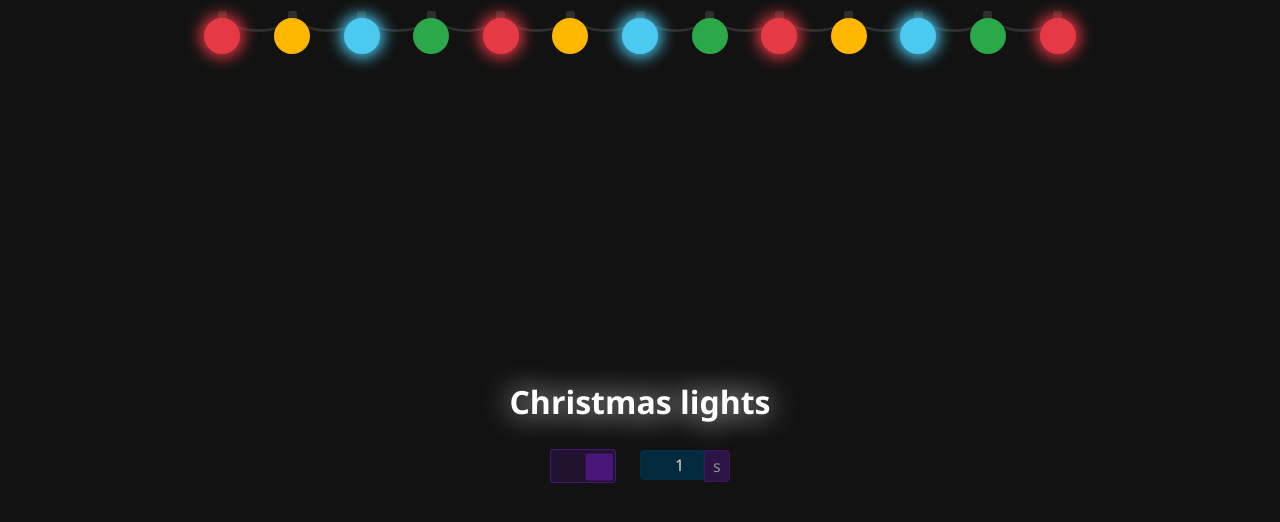
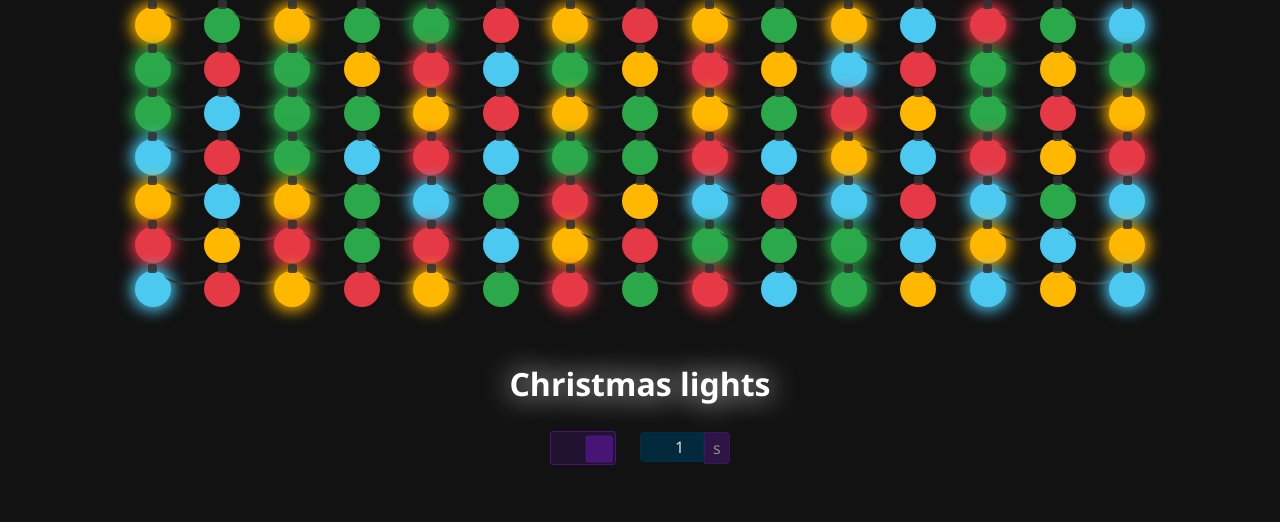
Before and after one commit to shikitsun/tier-1-svelte, a SvelteKit app: page /christmas-lights in a window 1280 px wide. Shown: the top 522 px of the page. Built offline with nearby package versions, Linux system fonts and the light colour scheme.

Commit message:
generate bulb rows with setted color, size & id

```diff
--- a/src/routes/christmas-lights/+page.svelte
+++ b/src/routes/christmas-lights/+page.svelte
@@ -1,5 +1,6 @@
 <script context="module">
   export const onlyNumber = /\d*/;
+  export const TOP = Symbol('top');
 </script>
 
 <script>
@@ -17,14 +18,32 @@
    */
   const elementWidth = ropePartLength + bulbWidth;
 
+  /**
+   * @typedef Bulb
+   * @property {string} id identity of bulb (uuid4)
+   * @property {number} size size of bulb (width x height in one value)
+   * @property {string} color color of bulb (hex, rgb or rgba)
+   */
+
+  /**
+   * @typedef {Row<Bulb>} BulbRow
+   */
+
+  /**
+   * @typedef {Array<T> & {[TOP]: number}} Row
+   * @template T
+   */
+
   let ropeWidth = 0;
 
+  /**
+   * @type {BulbRow[]}
+   */
+  let allBulbs = [];
+
+  let displayedRows = 7;
+
   // control values
-  /**
-   * saved colors by index
-   * @type {{[key: string | number]: string}}
-   */
-  let colors = {};
   let isPlayed = true;
   /**
    * Intensity (animation interval) in seconds
@@ -35,18 +54,72 @@
   /**
    * How many elements
    */
-  $: elementCount = defaultColors.length + Object.keys(colors).length;
-
-  $: bulbs = new Array(Math.round(ropeWidth / (elementWidth + bulbWidth * 1.25))).fill(null);
+  $: elementCount = defaultColors.length;
 
   /**
-   * Get color for index `idx` or default
-   * @param {number} idx index of element
+   * Creates element
+   * @param {string[]} usedColors used colors to exclude from pick
+   * @returns {Bulb}
    */
-  function getColorOf(idx) {
-    if (colors[idx]) return colors[idx];
-    return defaultColors[idx % elementCount];
+  const createElement = (usedColors) => {
+    const colors = defaultColors.filter((color) => !usedColors.includes(color));
+    return {
+      color: colors[Math.round(Math.random() * colors.length - 1)],
+      size: bulbWidth,
+      id: crypto.randomUUID()
+    };
+  };
+
+  /**
+   * Gets bulbs from `all` according to `rows` & `width`
+   * @param {BulbRow[]} all bulbs to take from
+   * @param {number} rows how many bulbs rows take from `all`
+   * @param {number} width how many bulbs in default size can contain retrieved width
+   * @returns {BulbRow[]} bulbs to display
+   */
+  function getBulbsFrom(all, rows, width) {
+    let topOffset = 0;
+    /**
+     * Bulbs rows
+     * @type {BulbRow[]}
+     */
+    let result = [];
+    for (let r = 0; r < rows; r++) {
+      let heightMax = 0;
+      const row =
+        all[r] ||
+        new Array(Math.round(width / (elementWidth + bulbWidth)))
+          .fill(null)
+          .map(() => createElement([]));
+      if (!all[r]) {
+        all[r] = row;
       }
+      let rowWidth = 0;
+      let i = 0;
+      /**
+       * @type {typeof row}
+       */
+      const newRow = /** @type {typeof row} */ (/** @type {unknown} */ ([]));
+      while (width > rowWidth) {
+        const element =
+          row[i] ||
+          createElement([all[r - 1] ? all[r - 1][i]?.color || '' : '', all[r][i - 1]?.color || '']);
+        if (!row[i]) {
+          all[r][i] = element;
+        }
+        newRow.push(element);
+        rowWidth += element.size;
+        heightMax = Math.max(element.size + element.size / 4 - 1);
+        i++;
+      }
+      newRow[TOP] = topOffset;
+      topOffset += heightMax;
+      result.push(newRow);
+    }
+    return result;
+  }
+
+  $: bulbs = getBulbsFrom(allBulbs, displayedRows, ropeWidth - (ropeWidth / 100) * 60);
 
   /**
    * Get delay in `ms` for `idx`
@@ -58,9 +131,9 @@
 
   /**
    * Sync animation between same-based intervals
-   * @type {import("svelte/action").Action<HTMLLIElement, {idx: number, animName?: string}>}
+   * @type {import("svelte/action").Action<HTMLLIElement, {animName?: string}>}
    */
-  function syncAnimation(node, { idx, animName = 'glow' }) {
+  function syncAnimation(node, { animName = 'glow' }) {
     /**
      * @type {Animation | undefined} current animation
      */
@@ -78,11 +151,13 @@
       );
     /**
      * Search for animation container with same idx base
-     * @param {number} idx
      * @param {string} name animation name
      */
-    const seek = (idx, name) =>
-      findAnimation(node.parentElement?.children[idx % elementCount].getAnimations(), name);
+    const seek = (name) =>
+      findAnimation(
+        node.parentElement?.querySelector(`[data-color^="${node.dataset.color}"]`)?.getAnimations(),
+        name
+      );
 
     /**
      * Syncs `node` animation with animation
@@ -104,18 +179,18 @@
         ev.target.dataset.color === node.dataset.color
       ) {
         animation = findAnimation(node.getAnimations(), animName);
-        sync(seek(idx, animName));
+        sync(seek(animName));
       }
     }
 
     // can also handle cancel, but it's enough
     node.addEventListener('animationstart', handleAnimationStart);
 
-    sync(seek(idx, animName));
+    sync(seek(animName));
 
     return {
-      update: ({ idx, animName = 'glow' }) => {
-        sync(seek(idx, animName));
+      update: ({ animName = 'glow' }) => {
+        sync(seek(animName));
       },
       destroy: () => {
         // unbind event listener
@@ -123,26 +198,39 @@
       }
     };
   }
+
+  /**
+   * Updates certain bulb
+   * @param {number} row where update
+   * @param {number} idx which update
+   * @param {Partial<Bulb>} data what update
+   */
+  function updateBulb(row, idx, data) {
+    allBulbs = [...allBulbs];
+    allBulbs[row].splice(idx, 1, { ...allBulbs[row][idx], ...data });
+  }
 </script>
 
-<main>
+<main bind:clientWidth={ropeWidth}>
+  {#each bulbs as rows, idx}
     <ul
       class="lightrope"
-    bind:clientWidth={ropeWidth}
+      style:--offset={rows[TOP] + 'px'}
       style:--ropePartLength={ropePartLength + 'px'}
-    style:--bulbWidth={bulbWidth + 'px'}
       class:off={!isPlayed}
     >
-    {#each bulbs as _, idx}
+      {#each rows as bulb, ridx (bulb.id)}
         <li
-        style:--color={getColorOf(idx)}
-        style:--delay={getDelayOf(idx)}
+          style:--color={bulb.color}
+          style:--bw={bulb.size + 'px'}
+          style:--delay={getDelayOf(ridx)}
           style:--duration={`${intensity}s`}
-        data-color={getColorOf(idx)}
-        use:syncAnimation={{ idx }}
+          data-color={bulb.color}
+          use:syncAnimation={{}}
         />
       {/each}
     </ul>
+  {/each}
 
   <div class="controls">
     <h2 class="title">Christmas lights</h2>
@@ -190,15 +278,16 @@
     height: 100vh;
     display: flex;
     flex-wrap: wrap;
+    align-items: center;
   }
 
   .lightrope {
-    --bw: var(--bulbWidth, 12px);
     all: unset;
+    position: fixed;
     width: 100vw;
     display: flex;
-    position: relative;
     justify-content: center;
+    top: var(--offset, 0);
   }
 
   .lightrope > * {
@@ -211,11 +300,13 @@
     width: var(--bw);
     height: var(--bw);
     border-radius: 50%;
-    top: calc(var(--bw) / 2);
+    top: calc(var(--bw) / 5);
+    min-width: var(--bw);
     background-color: var(--rope-color);
     margin-right: calc((var(--bw) + var(--ropePartLength, 16px)) * 0.6666666666666666);
     background-color: #003049;
     transition: background-color var(--base-delay) linear;
+    z-index: 1;
   }
 
   .lightrope:not(.off) > * {
@@ -259,10 +350,12 @@
   }
 
   .controls {
+    position: relative;
     display: flex;
     flex-direction: column;
     align-content: center;
     width: 100%;
+    z-index: 1;
   }
 
   .controls .title {
```
Lines whose indentation alone changed are shown as unchanged.
